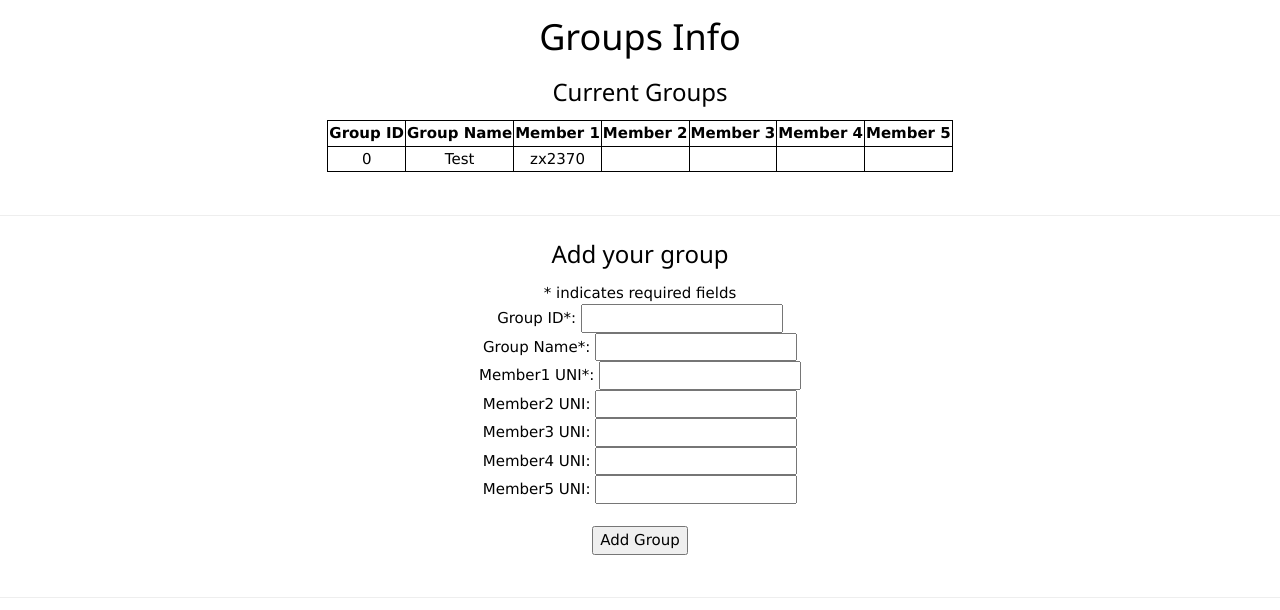
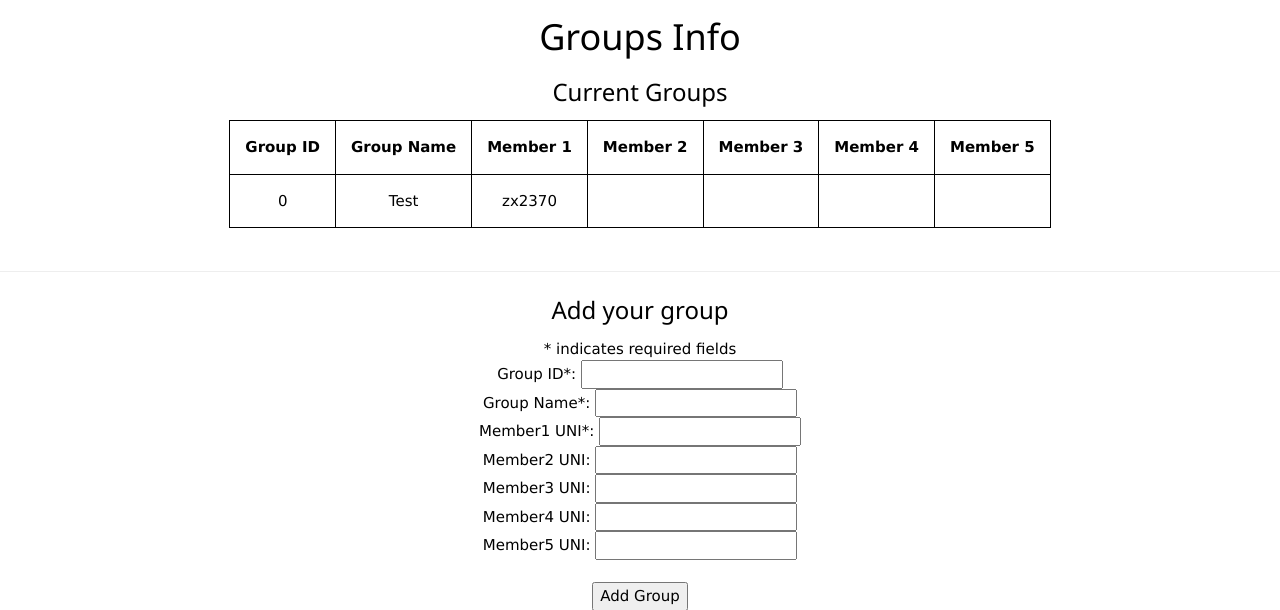
Before and after one commit to jamesxu0220/data-driven-methods, a Flask app: page /groups/ in a window 1280 px wide. Shown: the top 610 px of the page. Run offline with Flask 2, Linux system fonts and the light colour scheme; data comes from the database, SQL or seed files in the repository.

Commit message:
edited css

```diff
--- a/DataDrivenFinance/static/css/main.css
+++ b/DataDrivenFinance/static/css/main.css
@@ -27,3 +27,7 @@ footer {
     font-size: 14px;
     line-height: 0.8;
 }
+
+th, td {
+    padding: 15px;
+}
```
